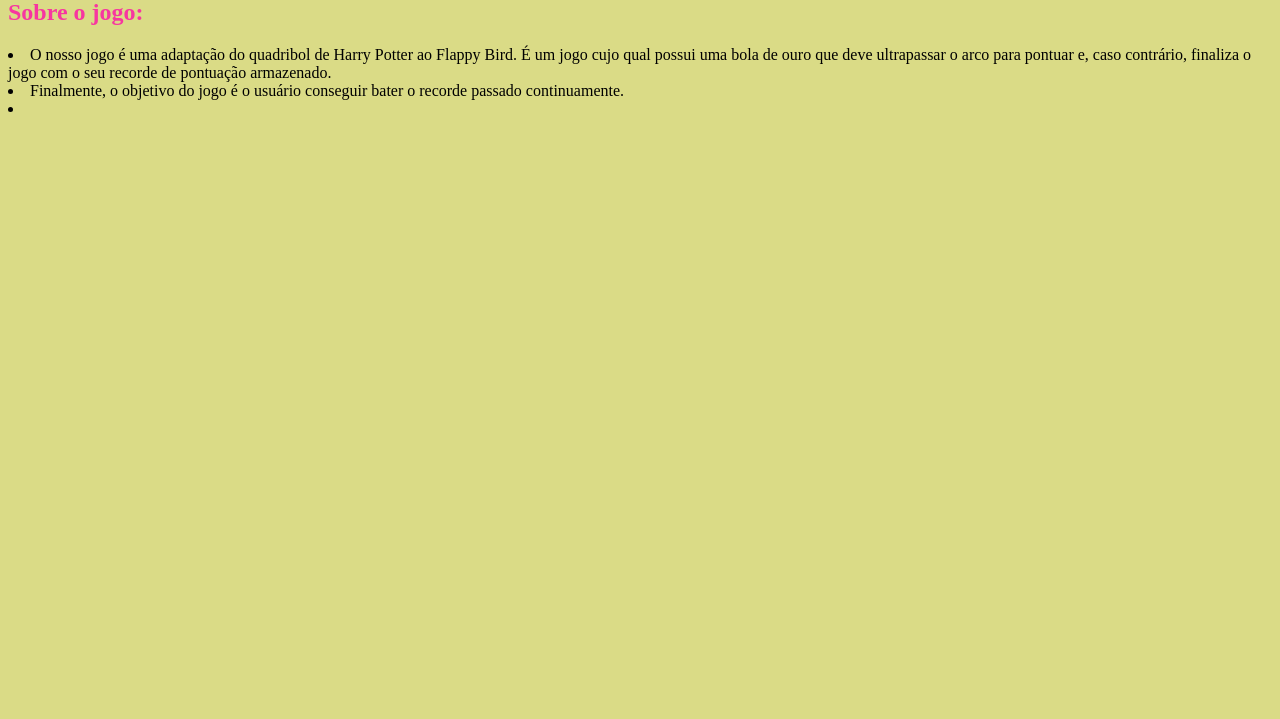
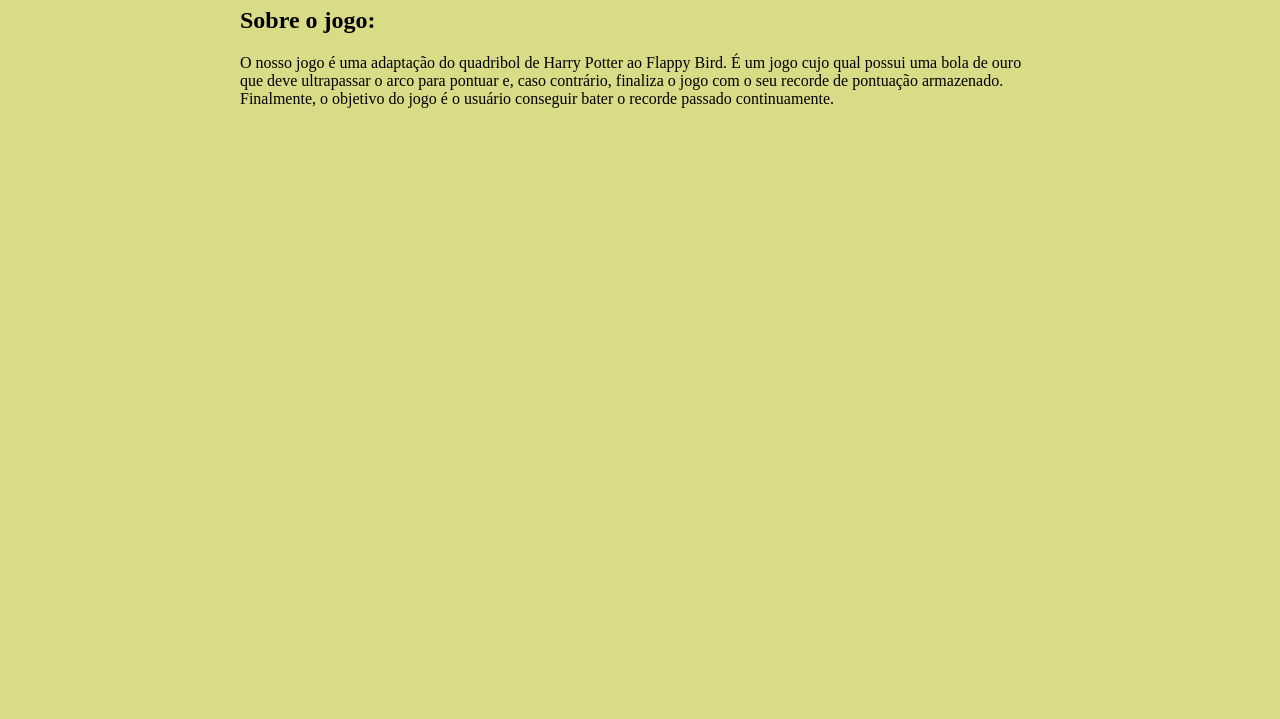
Before and after one commit to insper-classroom/devlife-23-1-projeto-pygame-deena-e-julia-3, a plain HTML site: page docs/index.html in a window 1280 px wide. Shown: the part 81-800 px from the top of the page. Drawn offline with Linux system fonts and the light colour scheme.

Commit message:
alteração css

```diff
--- a/docs/css/style.css
+++ b/docs/css/style.css
@@ -1,31 +1,26 @@
 body{
     background-color: rgb(218, 219, 134);
+
+    display: flex;
+    justify-content: center;
 }
+
 h1 {
+    text-align: center;
     font-style: italic;
     text-decoration: underline;
-    color: rgb(247, 54, 160);
+    color: rgb(0, 0, 0);
 }
 h2 {
-    color: rgb(247, 54, 160);
+    color: rgb(0, 0, 0);
 }
-p {
-    border-width: 1px;
-    border-style: solid;
-    border-color: black;
+p{
+    border-left:100px ;
+    border-right: 100px;
 
-    /* novas linhas */
-    margin-top: 50px;
-    margin-right: 50px;
-    margin-bottom: 50px;
-    margin-left: 50px;
+}
 
-    padding-top: 10px;
-    padding-right: 10px;
-    padding-bottom: 10px;
-    padding-left: 10px;
-    border: 2px dotted red
+.content {
+    width: 100%;
+    max-width: 800px;
 }
-p {
-    border: 1px solid black;
-}
--- a/docs/index.html
+++ b/docs/index.html
@@ -8,11 +8,11 @@
     <title>Goldenfly</title>
 </head>
 <body >
+   <div class="content">
     <h1>Goldenfly</h1>
     <h2>Sobre o jogo:</h2>
-    <li>    O nosso jogo é uma adaptação do quadribol de Harry Potter ao Flappy Bird. É um jogo cujo qual possui uma bola de ouro que deve ultrapassar o arco para pontuar e, caso contrário, finaliza o jogo com o seu recorde de pontuação armazenado.
-    <li>    Finalmente, o objetivo do jogo é o usuário conseguir bater o recorde passado continuamente.<li>
-
-
+    <p>    O nosso jogo é uma adaptação do quadribol de Harry Potter ao Flappy Bird. É um jogo cujo qual possui uma bola de ouro que deve ultrapassar o arco para pontuar e, caso contrário, finaliza o jogo com o seu recorde de pontuação armazenado.
+        Finalmente, o objetivo do jogo é o usuário conseguir bater o recorde passado continuamente.</p>
+   </div>
 </body>
 </html>
```
